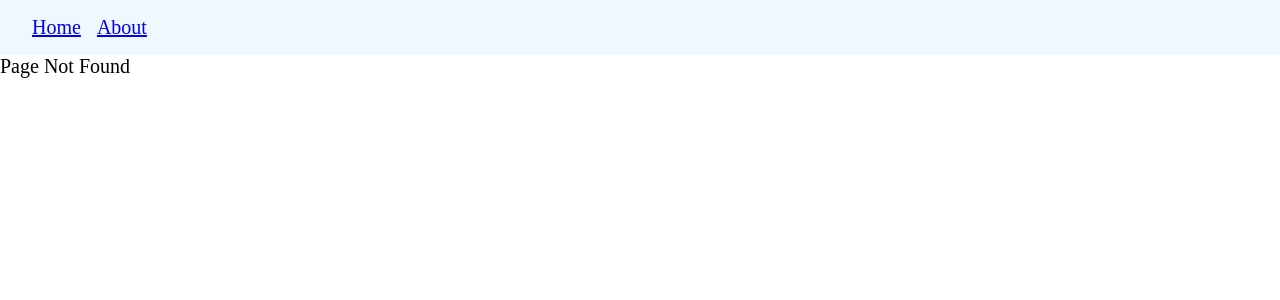
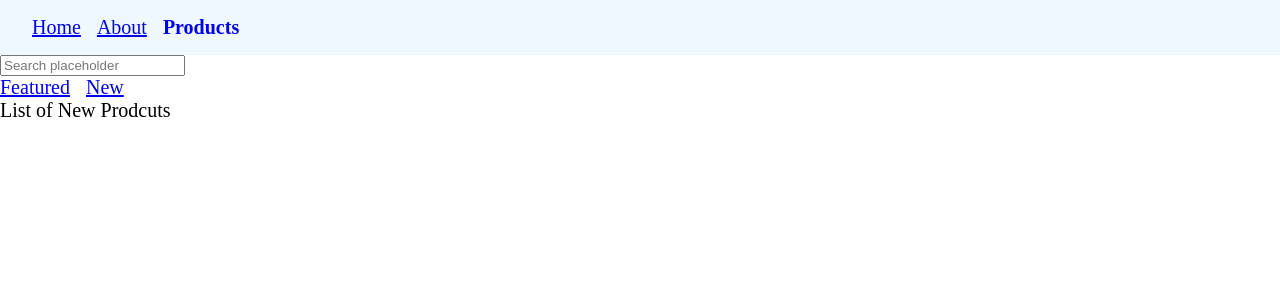
Before and after one commit to DarshVallur/React-Advanced, a React (Create React App) app: page /products/new in a window 1280 px wide. Before the commit this address had no page. Shown: the top 300 px of the page. Built offline with nearby package versions, Linux system fonts and the light colour scheme.

Commit message:
Nested Router

```diff
--- a/src/App.js
+++ b/src/App.js
@@ -5,6 +5,9 @@ import About from './components/About.js';
 import Navbar from './components/Navbar.js';
 import OrderSummary from './components/OrderSummary.js';
 import { NoMatch } from './components/NoMatch.js';
+import Products from './components/Products.js';
+import FeaturedProducts from './components/FeaturedProducts';
+import NewProducts from './components/NewProducts';
 
 function App() {
   return (
@@ -14,6 +17,10 @@ function App() {
         <Route path="/" element={<Home />}></Route>
         <Route path="about" element={<About />}></Route>
         <Route path="order-summary" element={<OrderSummary />}></Route>
+        <Route path="products" element={<Products />}>
+          <Route path="featured" element={<FeaturedProducts />} />
+          <Route path="new" element={<NewProducts />} />
+        </Route>
         <Route path="*" element={<NoMatch />}></Route>
       </Routes>
     </>
--- /dev/null
+++ b/src/components/FeaturedProducts.js
@@ -0,0 +1,7 @@
+import React from 'react';
+
+function FeaturedProducts(props) {
+  return <div>List of Featured Products</div>;
+}
+
+export default FeaturedProducts;
--- a/src/components/Navbar.js
+++ b/src/components/Navbar.js
@@ -10,12 +10,15 @@ function Navbar() {
   };
 
   return (
-    <nav>
+    <nav className="primary-nav">
       <NavLink style={navLinkStyles} to="/">
         Home
       </NavLink>
-      <NavLink style={navLinkStyles} to="about">
+      <NavLink style={navLinkStyles} to="/about">
         About
+      </NavLink>
+      <NavLink style={navLinkStyles} to="/products">
+        Products
       </NavLink>
     </nav>
   );
--- /dev/null
+++ b/src/components/NewProducts.js
@@ -0,0 +1,7 @@
+import React from 'react';
+
+function NewProdcuts(props) {
+  return <div>List of New Prodcuts</div>;
+}
+
+export default NewProdcuts;
--- /dev/null
+++ b/src/components/Products.js
@@ -0,0 +1,19 @@
+import React from 'react';
+import { Link, Outlet } from 'react-router-dom';
+
+const Products = () => {
+  return (
+    <>
+      <div>
+        <input type="search" placeholder="Search placeholder" />
+      </div>
+      <nav>
+        <Link to="featured">Featured</Link>
+        <Link to="new">New</Link>
+      </nav>
+      <Outlet />
+    </>
+  );
+};
+
+export default Products;
--- a/src/style.css
+++ b/src/style.css
@@ -9,7 +9,7 @@ p {
     Ubuntu, Cantarell, 'Open Sans', 'Helvetica Neue', sans-serif;
 }
 
-nav {
+.primary-nav {
   background-color: aliceblue;
   padding: 16px 32px;
 }
```
